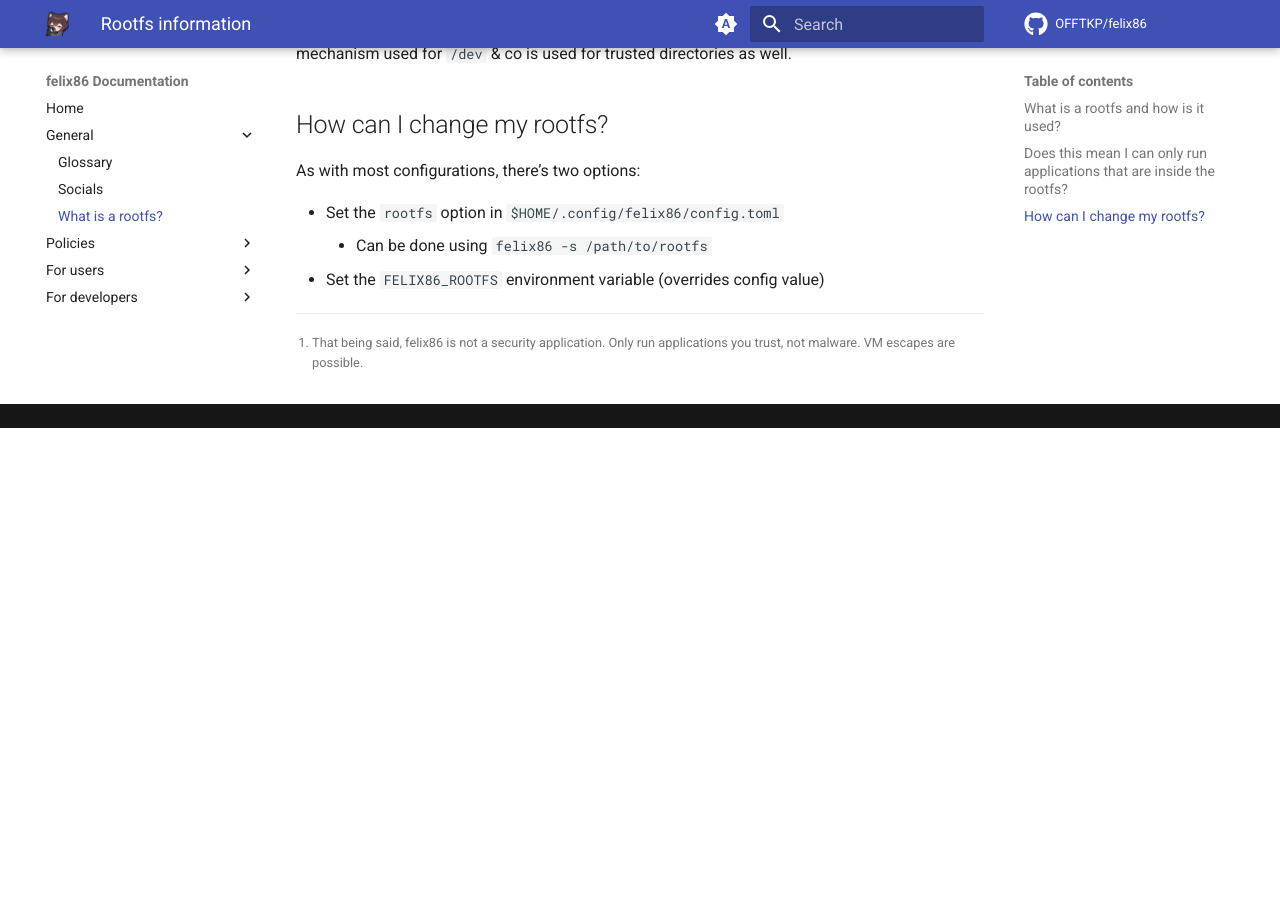
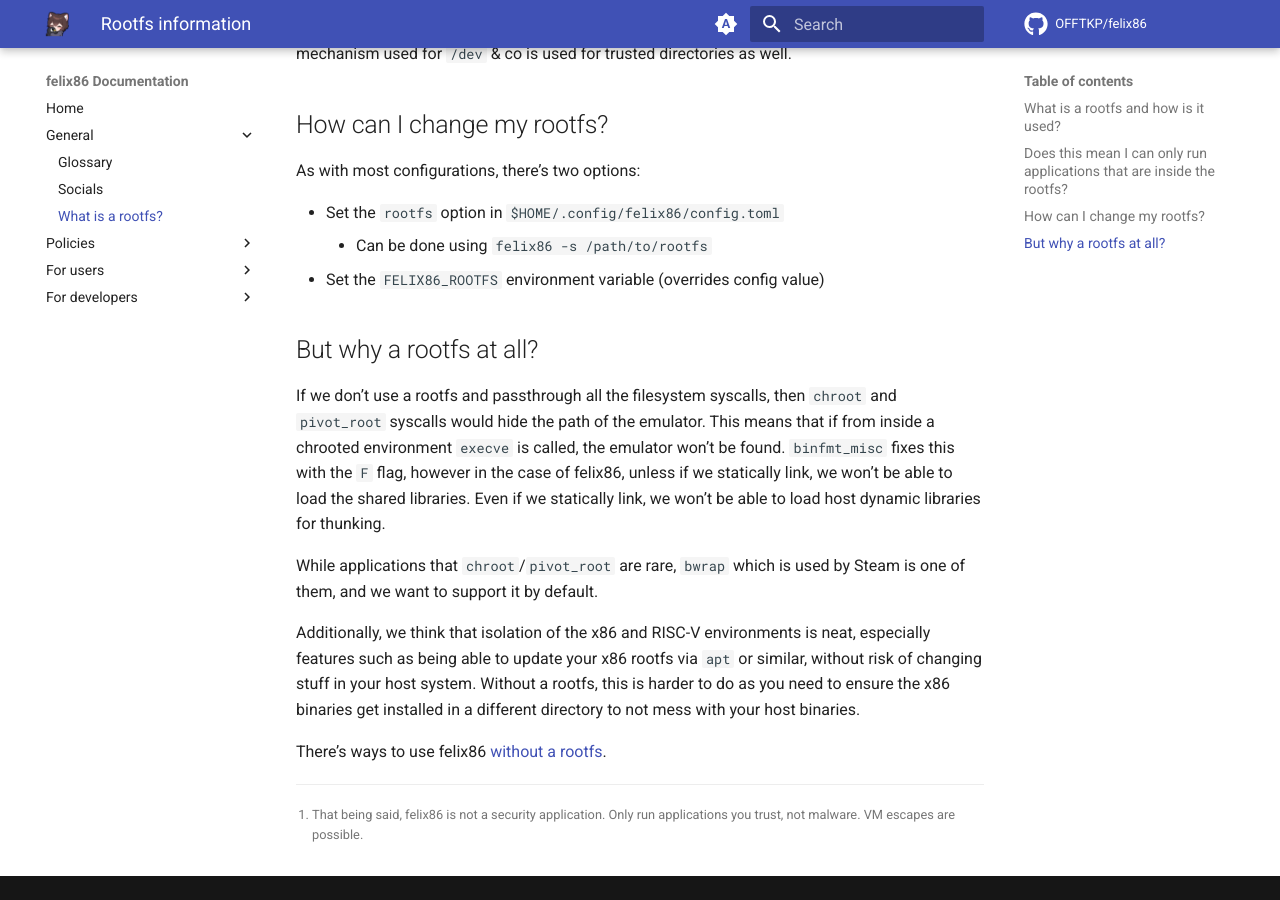
Before and after one commit to felix86-emu/docs, an MkDocs documentation site: the page built from docs/general/rootfs-information.md, in a window 1280 px wide and 900 px high, scrolled down 859 px. Built offline with MkDocs 1.6.1 and Material for MkDocs 9.7.7, drawn with Linux system fonts in a browser that asks for light colours; comment, search, counter and statistics services are not loaded; before the commit the page ends 1287 px from its top, so only the background shows below that.

Commit message:
Update docs

```diff
--- a/docs/general/rootfs-information.md
+++ b/docs/general/rootfs-information.md
@@ -24,4 +24,14 @@ As with most configurations, there's two options:
 - Set the `FELIX86_ROOTFS` environment variable (overrides config value)
 
 
+## But why a rootfs at all?
+
+If we don't use a rootfs and passthrough all the filesystem syscalls, then `chroot` and `pivot_root` syscalls would hide the path of the emulator. This means that if from inside a chrooted environment `execve` is called, the emulator won't be found. `binfmt_misc` fixes this with the `F` flag, however in the case of felix86, unless if we statically link, we won't be able to load the shared libraries. Even if we statically link, we won't be able to load host dynamic libraries for thunking.
+
+While applications that `chroot`/`pivot_root` are rare, `bwrap` which is used by Steam is one of them, and we want to support it by default.
+
+Additionally, we think that isolation of the x86 and RISC-V environments is neat, especially features such as being able to update your x86 rootfs via `apt` or similar, without risk of changing stuff in your host system. Without a rootfs, this is harder to do as you need to ensure the x86 binaries get installed in a different directory to not mess with your host binaries.
+
+There's ways to use felix86 [without a rootfs](../users/no-rootfs.md).
+
 [^1]: That being said, felix86 is not a security application. Only run applications you trust, not malware. VM escapes are possible.
--- a/mkdocs.yml
+++ b/mkdocs.yml
@@ -18,6 +18,7 @@ nav:
     - Usage guide: users/usage-guide.md
     - Steam: users/steam.md
     - Troubleshooting: users/troubleshooting.md
+    - Using felix86 without a rootfs: users/no-rootfs.md
     - Uninstalling: users/uninstalling.md
   - For developers:
     - Getting started: devs/getting-started.md
```
Also changed, not shown: docs/users/no-rootfs.md (added, +46 -0 lines).
